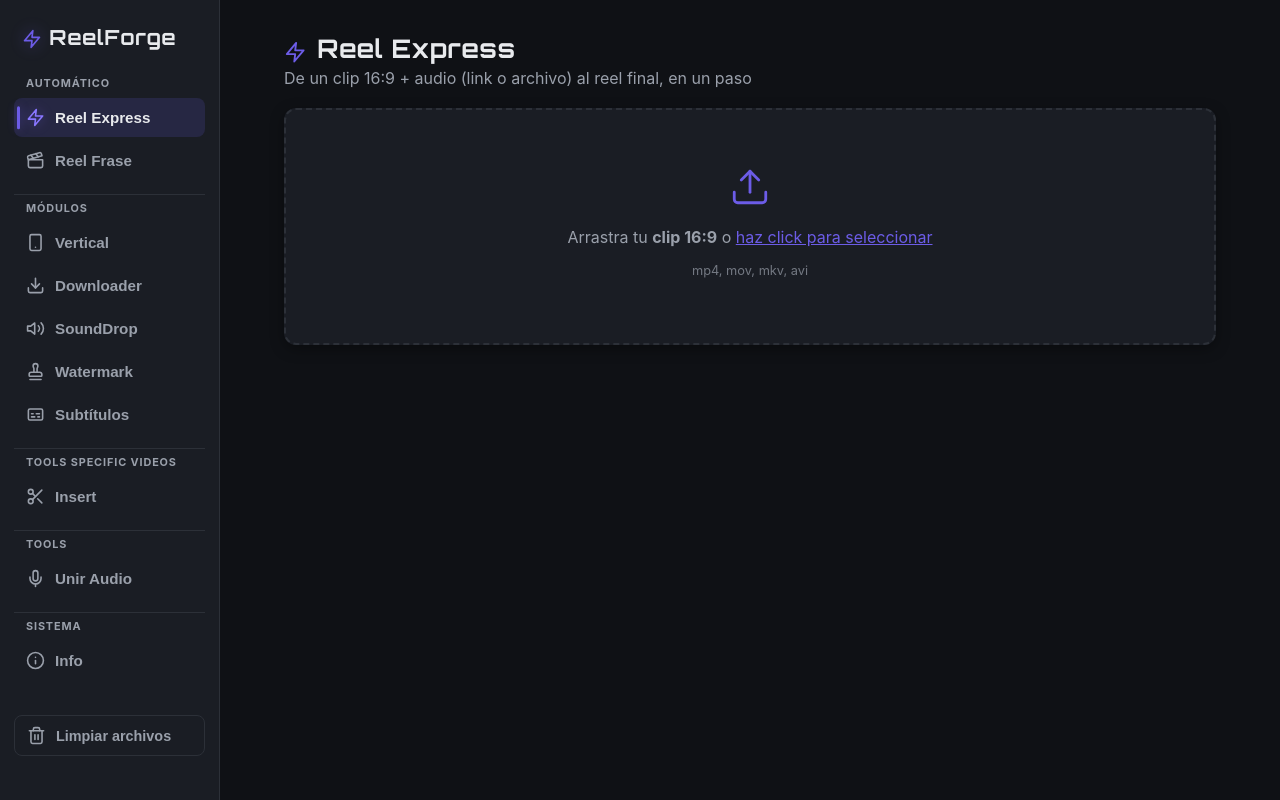
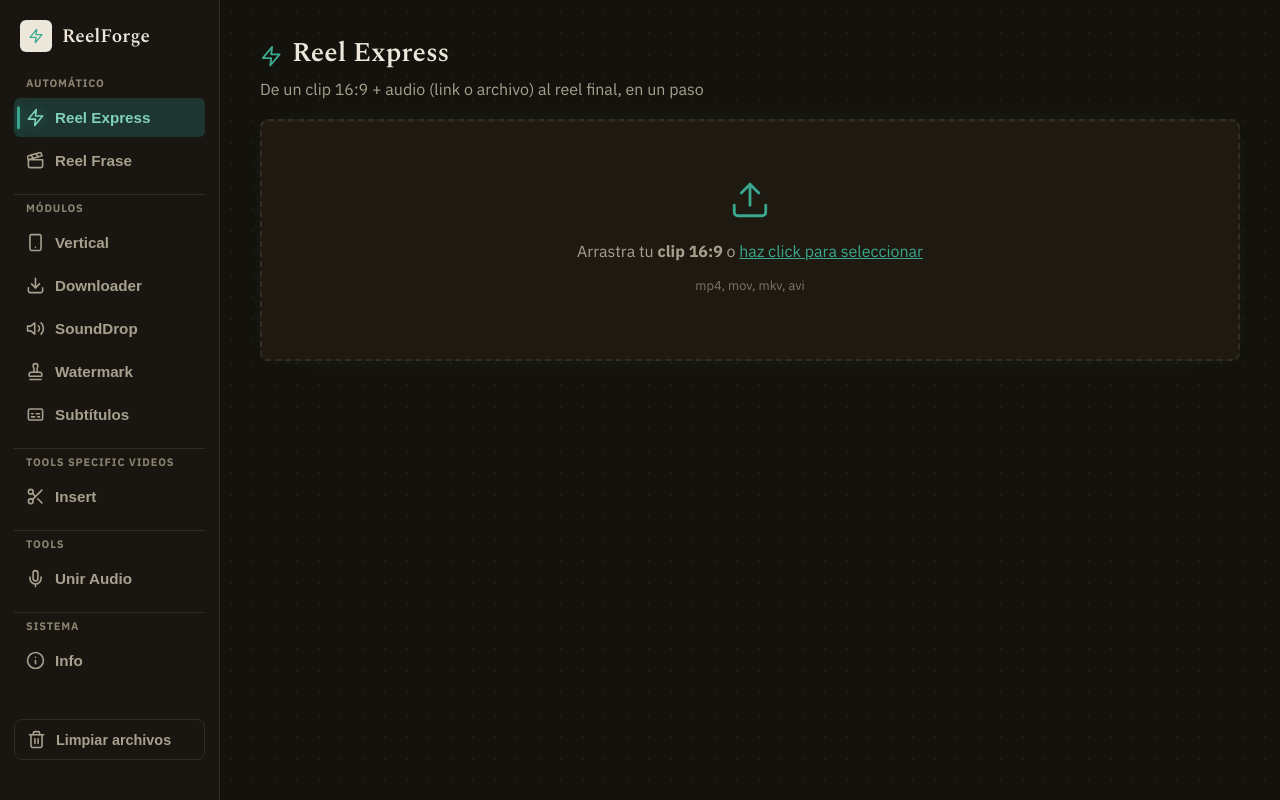
Before and after one commit to AxlGuillen/reel-editor, a Flask app: page / in a window 1280 px wide. Run offline with Flask 3, Linux system fonts and the light colour scheme.

Commit message:
UPdate styles

```diff
--- a/static/css/main.css
+++ b/static/css/main.css
@@ -1,32 +1,43 @@
-/* Tipografía display (gaming/HUD) + monoespaciada para números. display=swap
-   degrada a la fuente del sistema si no hay conexión. */
-@import url('https://fonts.googleapis.com/css2?family=JetBrains+Mono:wght@400;500;600&family=Orbitron:wght@600;700;800&display=swap');
+/* ReelForge × Ledger — "Papel nocturno" (dark). Spectral (serif) para títulos,
+   IBM Plex Sans para cuerpo, IBM Plex Mono para números. display=swap degrada a
+   la fuente del sistema si no hay conexión. */
+@import url('https://fonts.googleapis.com/css2?family=Spectral:wght@400;500;600;700&family=IBM+Plex+Sans:wght@400;500;600;700&family=IBM+Plex+Mono:wght@400;500;600&display=swap');
 
 :root {
-  /* Superficies (dark) */
-  --bg: #0f1115;
-  --card: #1a1d24;
-  --card-2: #22262f;
-  --card-hover: #272c37;      /* superficie elevada al hover */
+  /* Superficies (tinta cálida) */
+  --bg: #14120c;              /* fondo de la app / contenido */
+  --sidebar-bg: #191510;      /* barra lateral */
+  --card: #1e1a12;            /* tarjetas */
+  --card-2: #2a2418;          /* superficies internas (chips, timeline, hover) */
+  --card-hover: #2a2418;      /* superficie elevada al hover */
+  --field: #14120c;           /* inputs / selects (hundidos, más oscuros) */
 
-  /* Rampa del acento (púrpura) */
-  --accent: #6c5ce7;
-  --accent-hover: #8977ff;
-  --accent-strong: #5a49d6;
-  --accent-soft: rgba(108, 92, 231, .16);   /* tinte de fondo */
-  --accent-glow: rgba(108, 92, 231, .45);    /* halo */
+  /* Papel (CTA invertido: botón claro sobre tinta) */
+  --paper: #ece7da;
+  --paper-hover: #fdfbf5;
+  --ink: #14120c;
 
-  --text: #e8eaed;
-  --muted: #9aa0ab;
-  --border: #2c3038;
-  --border-strong: #3a4150;
-  --ok: #2ecc71;
-  --err: #e74c3c;
+  /* Rampa del acento (teal) */
+  --accent: #3aa88f;
+  --accent-hover: #45c2a6;
+  --accent-strong: #2e8c76;
+  --accent-light: #7fd0bd;                    /* texto teal claro (nav activo) */
+  --accent-soft: #1d3730;                     /* tinte de fondo teal */
+  --accent-glow: rgba(58, 168, 143, .35);      /* halo */
+
+  --text: #ece7da;
+  --muted: #a8a08e;
+  --faint: #8a8270;
+  --border: #322d20;
+  --border-strong: #4a4230;
+  --ok: #6bbf8a;
+  --err: #e0714f;
 
   /* Elevación + glow */
-  --shadow-md: 0 4px 14px rgba(0, 0, 0, .35);
-  --shadow-lg: 0 12px 32px rgba(0, 0, 0, .48);
-  --glow-accent: 0 6px 22px var(--accent-glow);
+  --shadow-md: 0 1px 2px rgba(0, 0, 0, .3), 0 12px 26px -16px rgba(0, 0, 0, .6);
+  --shadow-lg: 0 18px 40px -18px rgba(0, 0, 0, .7);
+  --glow-accent: 0 0 24px -8px var(--accent-glow);
+  --card-glow: inset 0 1px 0 rgba(255, 255, 255, .03), 0 0 24px -12px rgba(58, 168, 143, .22);
 
   /* Movimiento */
   --ease-out: cubic-bezier(.22, .61, .36, 1);
@@ -35,22 +46,25 @@
 
   /* Radios */
   --r-sm: 6px;
-  --r-md: 8px;
-  --r-lg: 12px;
+  --r-md: 6px;
+  --r-lg: 8px;
 
   /* Tipografía */
-  --font-display: "Orbitron", -apple-system, BlinkMacSystemFont, "Segoe UI", sans-serif;
-  --font-mono: "JetBrains Mono", ui-monospace, "SF Mono", Menlo, Consolas, monospace;
+  --font-display: "Spectral", Georgia, "Times New Roman", serif;
+  --font-body: "IBM Plex Sans", -apple-system, BlinkMacSystemFont, "Segoe UI", Roboto, sans-serif;
+  --font-mono: "IBM Plex Mono", ui-monospace, "SF Mono", Menlo, Consolas, monospace;
 }
 
 * { box-sizing: border-box; }
 
 body {
   margin: 0;
-  font-family: -apple-system, BlinkMacSystemFont, "Segoe UI", Roboto, sans-serif;
+  font-family: var(--font-body);
   background: var(--bg);
   color: var(--text);
 }
+a { color: var(--accent); }
+a:hover { color: var(--accent-hover); }
 
 /* App shell: sidebar fija + contenido */
 .app { display: flex; min-height: 100vh; }
@@ -58,16 +72,23 @@ body {
 .sidebar {
   width: 220px;
   flex-shrink: 0;
-  background: var(--card);
+  background: var(--sidebar-bg);
   border-right: 1px solid var(--border);
-  padding: 24px 14px;
+  padding: 20px 14px;
   position: sticky;
   top: 0;
   height: 100vh;
   display: flex;
   flex-direction: column;
 }
-.brand { font-size: 1.3rem; font-weight: 700; padding: 0 8px 24px; }
+.brand {
+  display: flex;
+  align-items: center;
+  gap: 10px;
+  font-size: 1.2rem;
+  font-weight: 600;
+  padding: 0 6px 22px;
+}
 .nav { display: flex; flex-direction: column; gap: 4px; }
 .nav-item {
   position: relative;
@@ -105,11 +126,11 @@ body {
 .nav-item:hover::before { height: 40%; }
 .nav-item.active {
   background: var(--accent-soft);
-  color: var(--text);
+  color: var(--accent-light);
 }
 .nav-item.active::before { height: 60%; box-shadow: 0 0 10px var(--accent-glow); }
 .nav-icon { font-size: 1.1rem; display: inline-flex; }
-.nav-item.active .nav-icon { color: var(--accent-hover); }
+.nav-item.active .nav-icon { color: var(--accent-light); }
 
 /* Encabezados de sección de la sidebar (división sutil) */
 .nav-section {
@@ -119,7 +140,7 @@ body {
   text-transform: uppercase;
   letter-spacing: .08em;
   font-weight: 700;
-  color: var(--muted);
+  color: var(--faint);
   padding: 6px 12px 4px;
   margin-top: 10px;
   border-top: 1px solid var(--border);
@@ -161,14 +182,15 @@ body {
 .content {
   flex: 1;
   min-width: 0;
-  max-width: 980px;
-  margin: 0 auto;
-  padding: 24px 24px 64px;
+  padding: 28px 28px 64px;
+  background-image: radial-gradient(circle, rgba(236, 231, 218, .05) 1px, transparent 1px);
+  background-size: 22px 22px;
 }
+.content > .module-view { max-width: 980px; margin: 0 auto; }
 
-.module-header { padding: 8px 0 20px; }
-.module-header h1 { margin: 0; font-size: 1.6rem; }
-.subtitle { color: var(--muted); margin: 4px 0 0; }
+.module-header { padding: 4px 0 20px; }
+.module-header h1 { margin: 0; font-size: 1.7rem; font-weight: 600; }
+.subtitle { color: var(--muted); margin: 5px 0 0; }
 
 @media (max-width: 720px) {
   .app { flex-direction: column; }
@@ -191,7 +213,7 @@ body {
   border-radius: var(--r-lg);
   padding: 20px;
   margin-bottom: 20px;
-  box-shadow: var(--shadow-md);
+  box-shadow: var(--card-glow);
 }
 
 .hidden { display: none !important; }
@@ -976,13 +1019,21 @@ a:focus:not(:focus-visible) { outline: none; }
 /* ── Fase 3: tipografía display + números monoespaciados ─────────────── */
 .brand {
   font-family: var(--font-display);
-  letter-spacing: .04em;
+  letter-spacing: 0;
   color: var(--text);
 }
-.brand .icon { color: var(--accent); filter: drop-shadow(0 0 8px var(--accent-glow)); }
+.brand .icon {
+  width: 32px;
+  height: 32px;
+  padding: 8px;
+  background: var(--paper);
+  border-radius: var(--r-md);
+  color: var(--accent);
+  box-sizing: border-box;
+}
 .module-header h1 {
   font-family: var(--font-display);
-  letter-spacing: .02em;
+  letter-spacing: 0;
 }
 /* Números / valores en vivo: tabular, sin salto de layout */
 .control em,
```
Also changed, not shown: other parts of static/css/main.css (+47 -26 lines).
